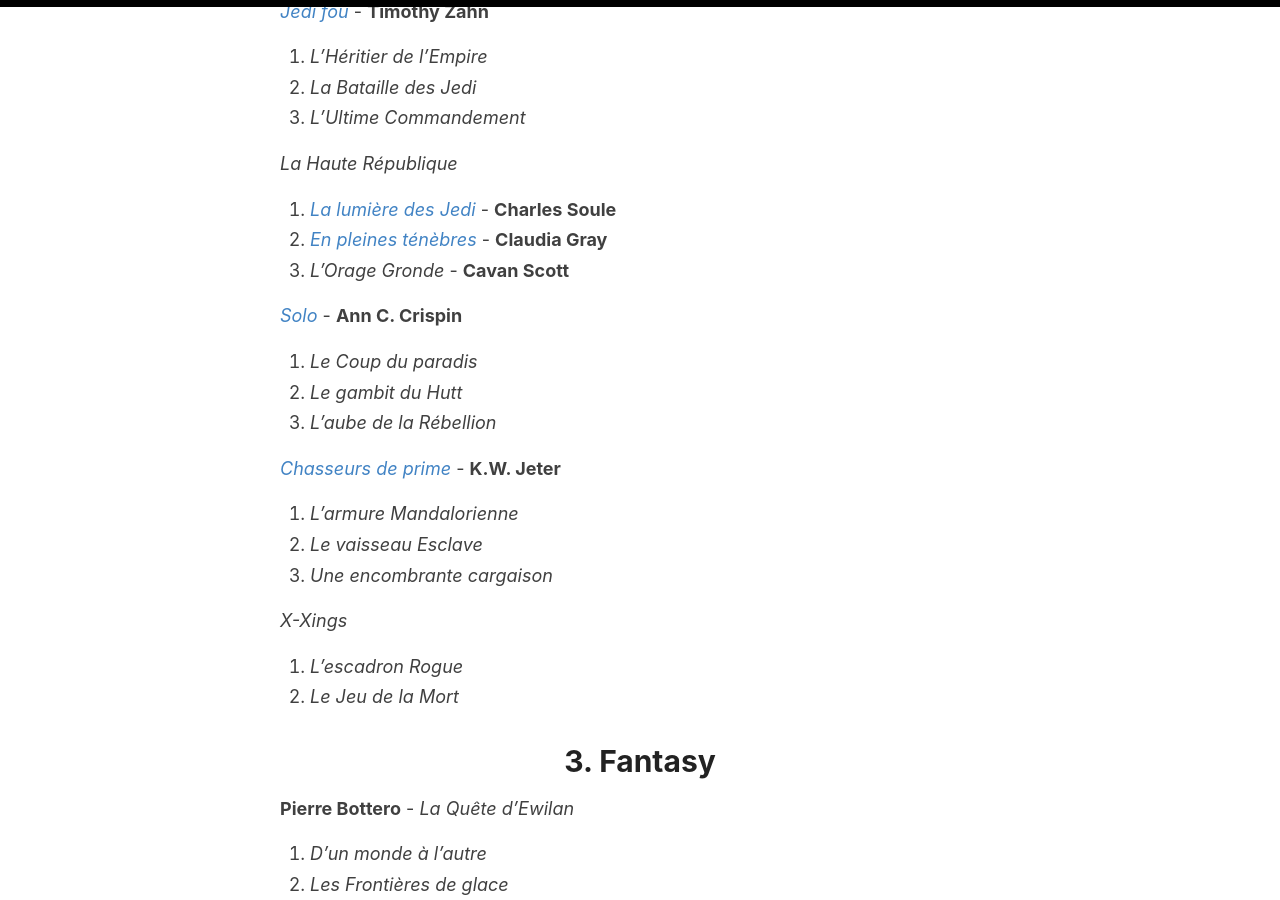
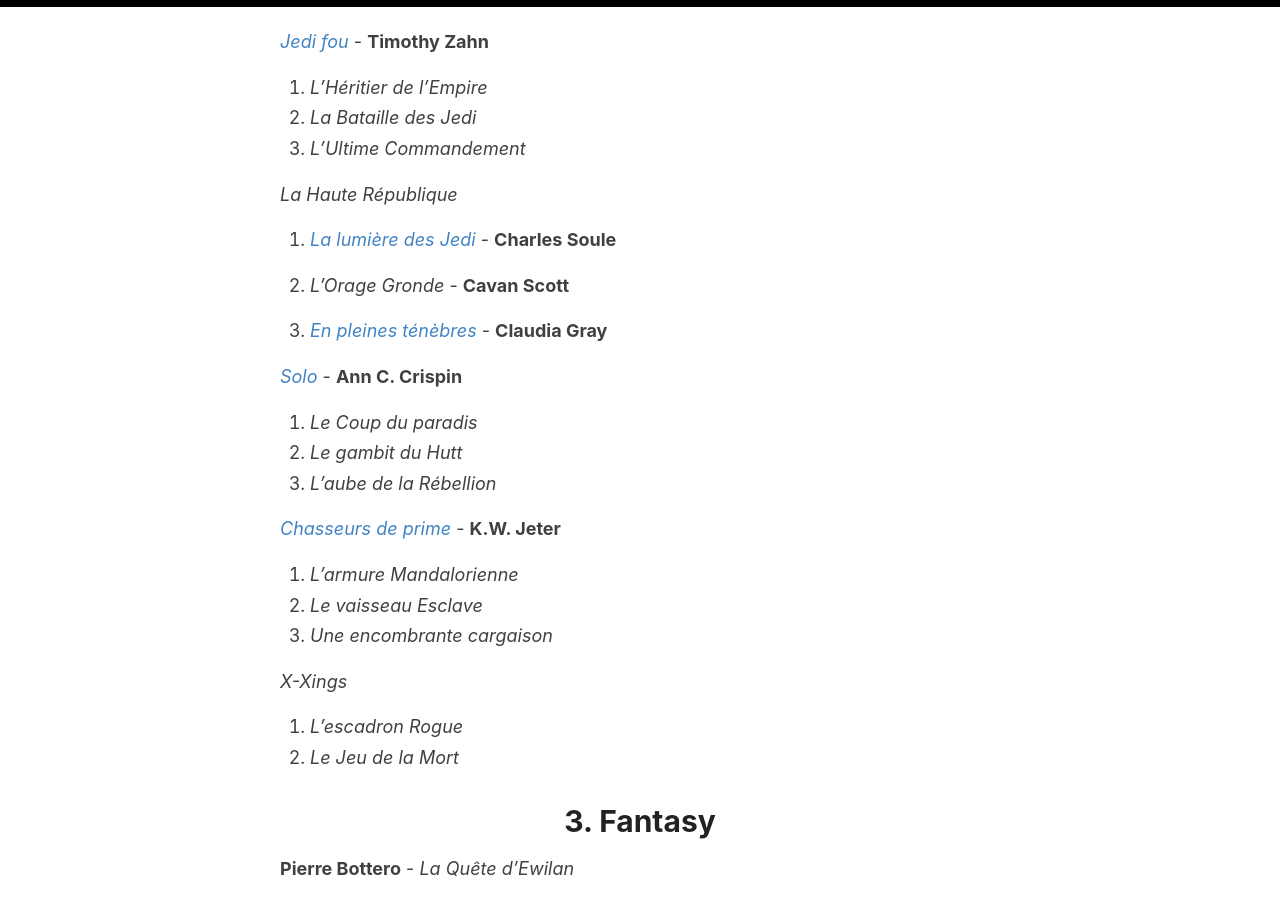
Before and after one commit to homeostasie/bouquins, a Jekyll site: the page built from _pages/lectures.md, in a window 1280 px wide and 900 px high, scrolled down 6191 px. Built offline with Jekyll 4.4.1, drawn with Linux system fonts in a browser that asks for light colours; some of the changed lines change nothing that is shown; some of the changed text lies outside the part shown.

Commit message:
ajout poirot

```diff
--- a/_pages/lectures.md
+++ b/_pages/lectures.md
@@ -71,6 +71,7 @@
 * [*Le crime de l'Orient-Express*](https://homeostasie.github.io/bouquins/Agatha-Christie_Le-crime-de-l-Orient-Express/)
 * [*Le meurtre de Roger Ackroyd*](https://homeostasie.github.io/bouquins/Agatha-Christie_Le-meurtre-de-Roger-Ackroyd/)
 * *Les 10 petits nègres*
+* *Meurtre en Mésopotamie*
 
 **Tom Clancy**
 * [*À la poursuite d'Octobre Rouge*](https://homeostasie.github.io/bouquins/Tom-Clancy_Octobre-Rouge)
@@ -239,8 +240,9 @@
 
 *La Haute République*
 1. [*La lumière des Jedi*](https://homeostasie.github.io/bouquins/SW_Lumiere-des-Jedi/) - **Charles Soule**
-2. [*En pleines ténèbres*](https://homeostasie.github.io/bouquins/SW_En-pleines-tenebres/) - **Claudia Gray**
-3. *L'Orage Gronde* - **Cavan Scott**
+2. *L'Orage Gronde* - **Cavan Scott**
+
+1. [*En pleines ténèbres*](https://homeostasie.github.io/bouquins/SW_En-pleines-tenebres/) - **Claudia Gray**
 
 [*Solo*](https://homeostasie.github.io/bouquins/SW_Solo/) - **Ann C. Crispin**
 1. *Le Coup du paradis*
```
